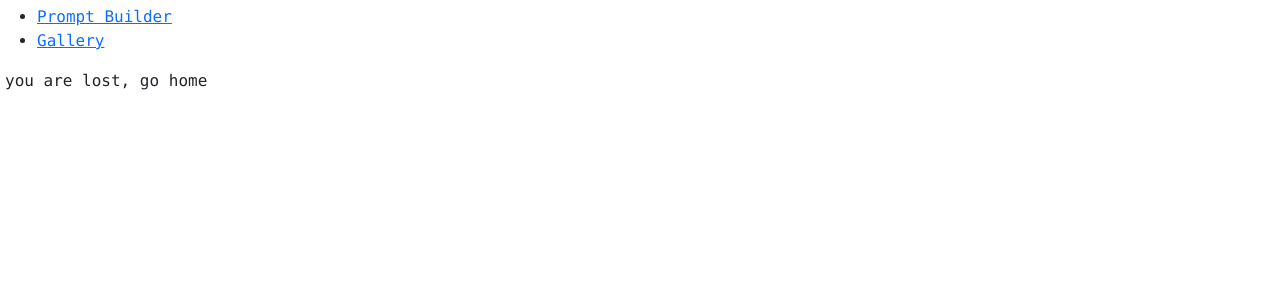
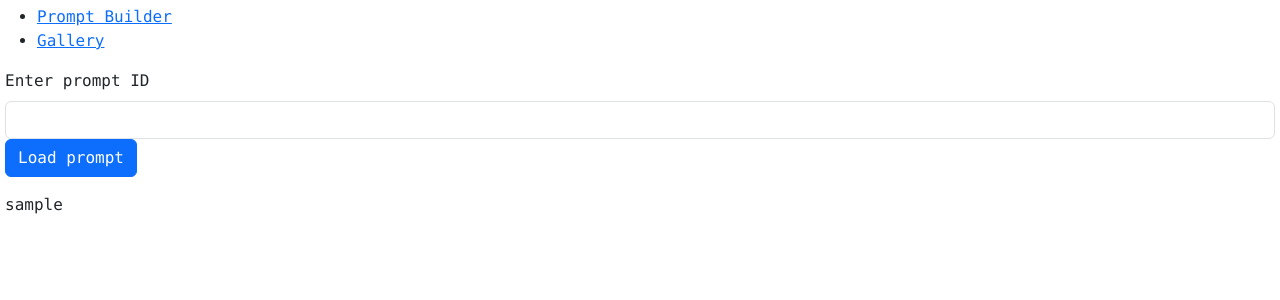
Before and after one commit to pat-thomas/horizon, a React (Vite) app in the folder app/: page /builder/prompt/1 in a window 1280 px wide. Shown: the top 300 px of the page. Built offline with nearby package versions, Linux system fonts and the light colour scheme.

Commit message:
implement simple loading and rendering of files from the server

```diff
--- a/app/src/App.tsx
+++ b/app/src/App.tsx
@@ -19,6 +19,7 @@ function App() {
           <Route path="/" element={<Layout />}>
             <Route index element={<Home />} />
             <Route path="builder" element={<PromptBuilder />} />
+            <Route path="builder/prompt/:promptId" element={<PromptBuilder />} />
             <Route path="gallery" element={<Gallery />} />
             <Route path="*" element={<NoPage />} />
           </Route>
--- a/app/src/features/promptBuilder/PromptBuilder.tsx
+++ b/app/src/features/promptBuilder/PromptBuilder.tsx
@@ -8,14 +8,15 @@ import {
   updateSettingWeightDifference,
   updateSettingStyle,
   updateSettingChaos,
-  loadPrompt
+  getPromptById
 } from "./promptBuilderSlice"
 import styles from "./PromptBuilder.module.css"
 import Button from "react-bootstrap/Button"
 import Badge from "react-bootstrap/Badge"
 import Stack from "react-bootstrap/Stack"
 import Form from "react-bootstrap/Form"
-import { useState } from 'react'
+import { useState , useEffect } from 'react'
+import { useParams } from "react-router-dom"
 
 const rgbStr = ({r, g, b}) => {
   return `rgb(${r}, ${g}, ${b})`
@@ -137,18 +138,44 @@ const Settings = () => {
   )
 }
 
-const FetchPrompt = () => {
+const FetchPrompt = ({preview}) => {
+  useEffect(() => {
+  })
   const dispatch = useAppDispatch()
-  const [idInputState, setIdInputState] = useState('');
-  //const loadedPrompts = useAppSelector((state) => state.promptBuilder.loadedPrompts)
+  const [idInputState, setIdInputState] = useState('')
+  const loadedPrompts = useAppSelector((state) => state.promptBuilder.loadedPrompts)
+  const loadedPrompt = loadedPrompts && loadedPrompts[idInputState]
+  console.log('loadedPrompts', loadedPrompts)
+  const handleGetPromptClick = () => {
+    dispatch(getPromptById(idInputState))
+  }
   return (
+    <>
       <Form>
         <Form.Group className="mb-3" controlId="Prompt.Id">
           <Form.Label>Enter prompt ID</Form.Label>
           <Form.Control type="text" onChange={(e) => setIdInputState(e.target.value)} value={idInputState} />
-        <Button onClick={() => dispatch(loadPrompt(idInputState))}>Load prompt</Button>
+          <Button onClick={handleGetPromptClick}>Load prompt</Button>
         </Form.Group>
       </Form>
+      <div className="FetchPromptPreview">
+        {loadedPrompts.map((lp) => {
+          return (
+            <div>
+              <div className="FetchPromptId">{lp.id}</div>
+              <div className="FetchPromptParts">
+              {lp.parts && lp.parts.map((p, idx) => {
+                console.log(p)
+                return (
+                  <p>&nbsp;&nbsp;&nbsp;{p.text}</p>
+                )
+              })}
+              </div>
+            </div>
+          )
+        })}
+      </div>
+    </>
   )
 }
 
@@ -190,7 +217,7 @@ const renderBuilder = (parts, uiConfig) => {
   const builderProps = { parts: parts };
   return (
     <div>
-      { fetchPrompt.show && <FetchPrompt /> }
+      { fetchPrompt.show && <FetchPrompt { ...fetchPrompt } /> }
       { settings.show    && <Settings /> }
       { partBuilder.show && <PartBuilder { ...builderProps } /> }
       { output.show      && <Output /> }
@@ -202,9 +229,11 @@ const renderBuilder = (parts, uiConfig) => {
 export function PromptBuilder() {
   const dispatch = useAppDispatch()
   const parts = useAppSelector((state) => state.promptBuilder.parts)
+  const { promptId } = useParams()
   return renderBuilder(parts, {
     fetchPrompt: {
-      show: true
+      show: true,
+      preview: true
     },
     settings: {
       show: false
--- a/app/src/features/promptBuilder/promptBuilderSlice.ts
+++ b/app/src/features/promptBuilder/promptBuilderSlice.ts
@@ -3,8 +3,17 @@ import { RootState, AppThunk } from "../../app/store"
 import { PromptPart } from "../../app/types"
 import axios from 'axios'
 
+type Prompt = [PromptPart]
+
+interface LoadedPrompt extends Prompt {
+  id: string,
+  loading: false,
+  error: ''
+}
+
 export interface PromptBuilderState {
-  parts: [PromptPart]
+  parts: Prompt,
+  loadedPrompts: [LoadedPrompt]
 }
 
 const initialState: PromptBuilderState = {
@@ -23,8 +32,19 @@ const initialState: PromptBuilderState = {
     weightDifference: 0.25,
     style: 250,
     chaos: 0
+  },
+  loadedPrompts: [
+    {id: 'sample'}
+  ]
+}
+
+export const getPromptById = createAsyncThunk(
+  'prompt/getPromptById',
+  async (promptId: string, thunkAPI) => {
+    const response = await axios.get(`http://localhost:5173/api/prompts/${promptId}`)
+    return { ...response.data , id: promptId }
   }
-}
+)
 
 export const promptBuilderSlice = createSlice({
   name: "promptBuilder",
@@ -83,23 +103,37 @@ export const promptBuilderSlice = createSlice({
       const part = state.parts[index]
       state.parts[index].weight -= weightDifference
     },
-    loadPrompt: (state, action) => {
-      const promptId = action.payload
-      //const path = `http://127.0.0.1:5000/prompt/${promptId}`
-      const path = `/api/prompt/${promptId}`
-      console.log(`about to fetch prompt at path ${path}`)
-      axios.get(path)
-        .then(response => {
-          data = response.data
-          // todo verify shape of response before storing in memory
-          state.loadedPrompt = response.data
-        })
-        .catch(error => {
-          console.log('found an error')
-          console.error(error)
-        })
-    },
+    //loadPrompt: (state, action) => {
+    //  return function(dispatch) => {
+    //    const promptId = action.payload
+    //    console.log('loadPrompt. promptId:', promptId)
+    //    const path = `/api/prompt/${promptId}`
+    //    axios.get(path)
+    //      .then(response => {
+    //        console.log(response)
+    //        dispatch({
+    //          type: '...',
+    //          payload: response.data
+    //        })
+    //      })
+    //  }
+    //}
   },
+  extraReducers: (builder) => {
+    builder.addCase(getPromptById.pending, (state) => {
+      console.log('loading')
+      return state
+      // state.loading = true
+    })
+    builder.addCase(getPromptById.fulfilled, (state, action) => {
+      // state.loading = false
+      state.loadedPrompts = [...state.loadedPrompts , action.payload]
+    })
+    builder.addCase(getPromptById.rejected, (state, action) => {
+      // state.loading = false
+      console.error('error fetching prompt from server')
+    })
+  }
 })
 
 export const {
```
Also changed, not shown: 1 other file (tests, documents, lock files or other folders). Lines whose indentation alone changed are shown as unchanged.
